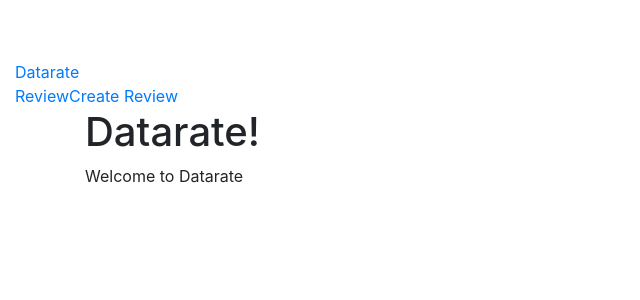
After one commit to graingert/datarate, a Django app: template reviews/templates/index.html in a window 1280 px wide. The commit adds this page. Shown: the top 300 px of the page, without its empty margins (0-640 px from the left). Run offline with Django 3.2, Linux system fonts and the light colour scheme; the template is opened without the code that fills it, so the values that code supplies are empty; parts of the project's set-up code (start-up, migrations or seed data) failed here and were passed over; some libraries are stand-ins or nearby versions.

Commit message:
added index

```diff
--- a/reviews/templates/base.html
+++ b/reviews/templates/base.html
@@ -14,6 +14,11 @@
 
     <!-- Le styles -->
     <link rel="stylesheet" href="http://twitter.github.com/bootstrap/1.4.0/bootstrap.min.css">
+    <style type="text/css">
+      body {
+        padding-top: 60px;
+      }
+    </style>
 {% block head %}
 {% endblock %}
   </head>
@@ -25,7 +30,8 @@
 					<a class="brand" href="/">Datarate</a>
 						<ul class="nav">
 							{% block nav %}
-								<li><a href="/lobby/">Lobby</a><li>
+								<li><a href="/review/">Review</a><li>
+								<li><a href="/create-review/">Create Review</a><li>
 							{% endblock %}
 						</ul>
 					<ul class="nav secondary-nav">
@@ -61,7 +67,7 @@
 		{% endblock %}
 	</footer>
 
-</div> <!-- /container -->
+</div>
 {% endblock %}
 </body>
 </html>
--- /dev/null
+++ b/reviews/templates/index.html
@@ -0,0 +1,9 @@
+{% extends "base.html" %}
+{% block content %}
+      <!-- Main hero unit for a primary marketing message or call to action -->
+      <div class="hero-unit">
+        <h1>Datarate!</h1>
+        <p>Welcome to Datarate</p>
+
+      </div>
+{% endblock content%}
```
Also changed, not shown: urls.py (+10 -9 lines). Lines whose indentation alone changed are shown as unchanged.
